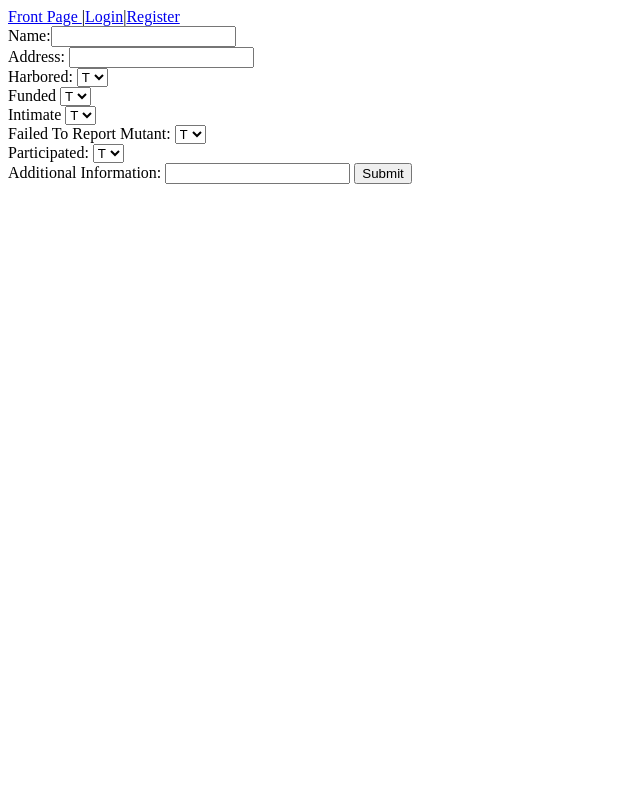
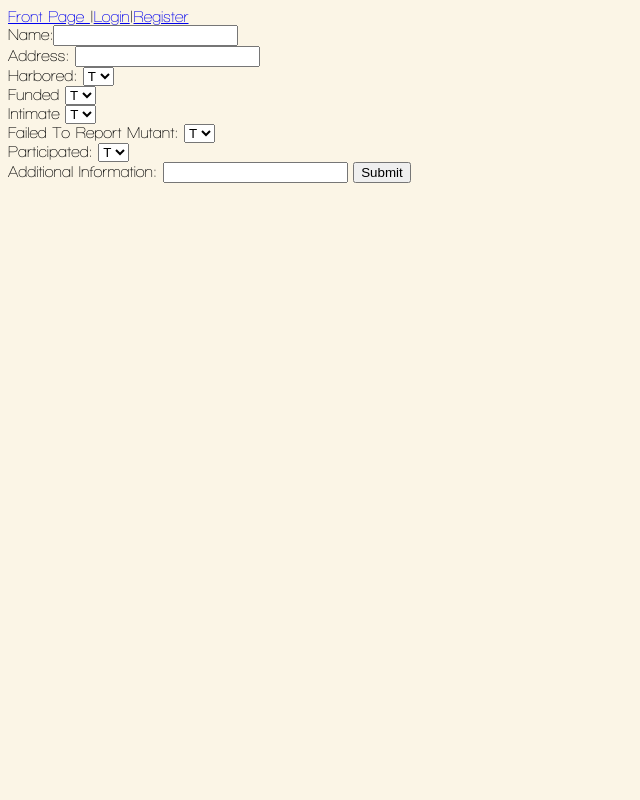
Before and after one commit to tcpugh05/XMen_Project, a PHP site: page /addColl.php in a window 1280 px wide. Shown: the whole page, without its empty margins (0-640 px from the left). Run offline with PHP 8.4, Linux system fonts and the light colour scheme.

Commit message:
added css files to pretty everything up

```diff
--- /dev/null
+++ b/CSS/style.css
@@ -0,0 +1,10 @@
+@font-face {
+    font-family: 'walkway';
+    src: local('☺'),
+        url('type/Walkway_SemiBold.ttf') format('truetype');
+}
+
+html{
+	background-color:#FBF5E6;
+	font-family: walkway,sans-serif;
+}
--- a/header.php
+++ b/header.php
@@ -17,7 +17,7 @@ include 'connect.php';
 		echo "<a href=\"register.php\">Register</a>";
 	}
 ?>
-
+<link rel="stylesheet" type="text/css" href="CSS/style.css"/>
 
 
 </html>
```
Also changed, not shown: CSS/type/Walkway_SemiBold.ttf (added).
